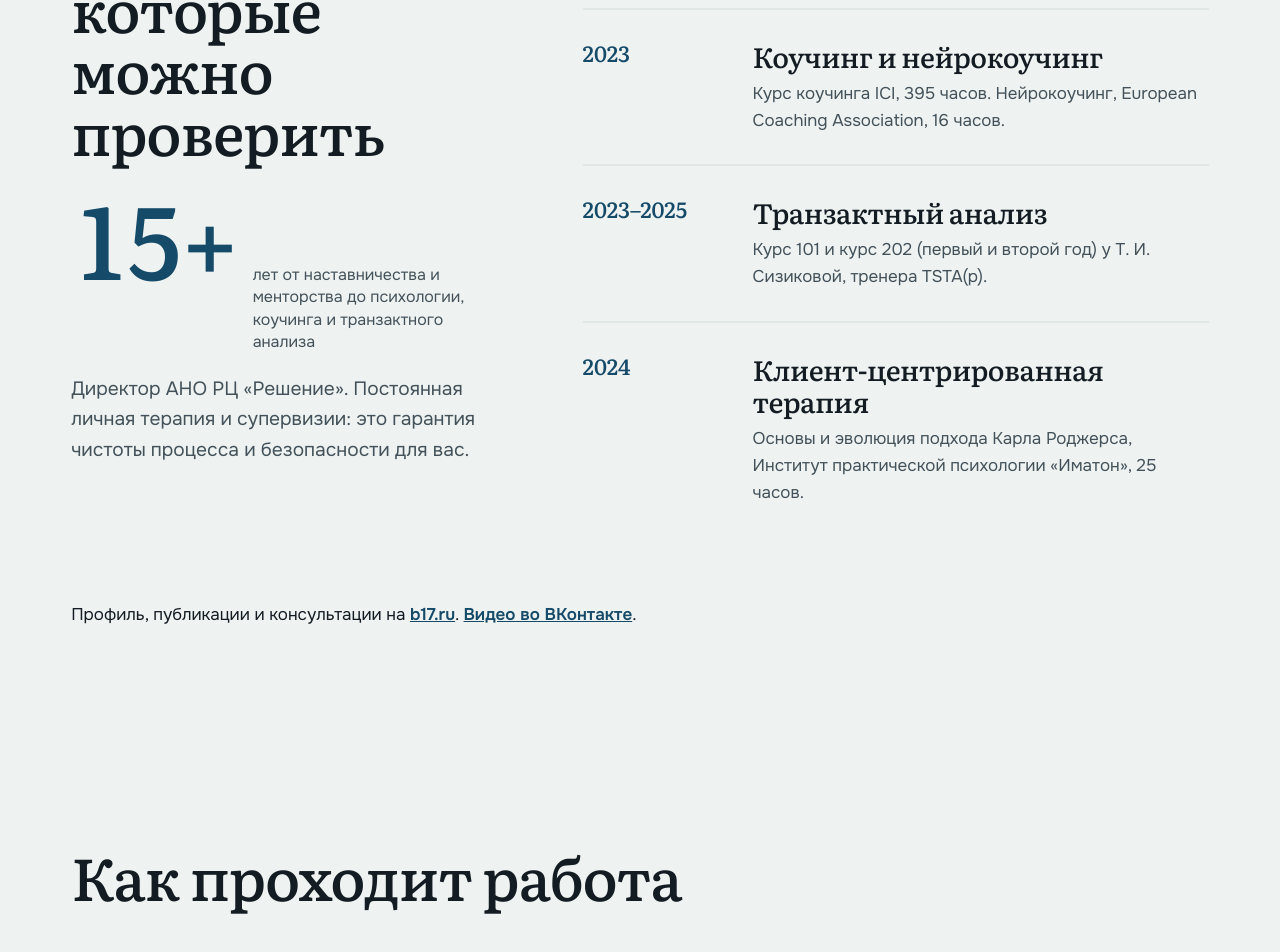
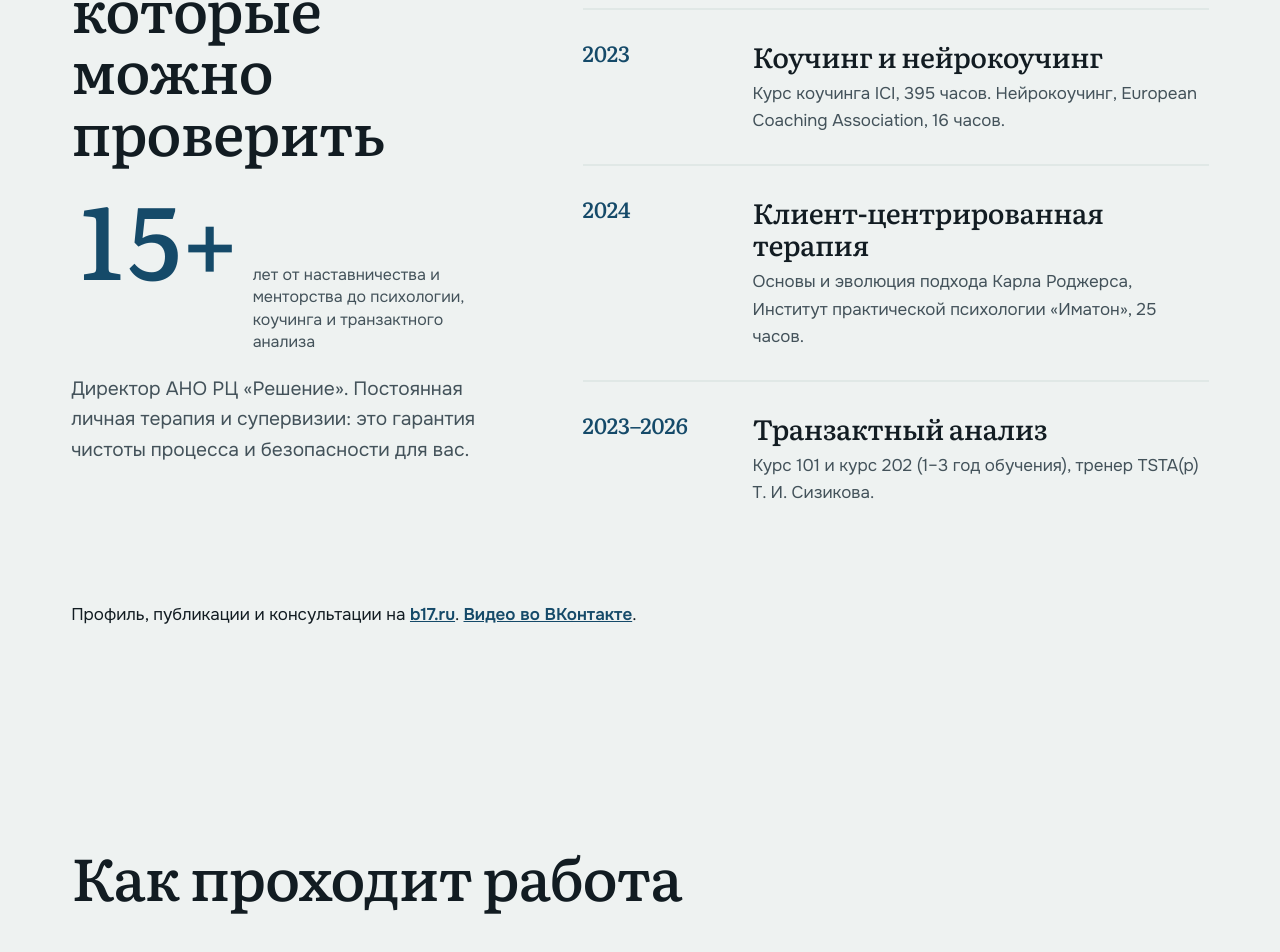
Before and after one commit to murzzsite/kuftyak-psy, a plain HTML site: page index.html in a window 1280 px wide. Shown: the part 9450-10402 px from the top of the page. Drawn offline with Linux system fonts and the light colour scheme; animation ran at ten frames a second.

Commit message:
Хронология: порядок 2023/2024/2023–2026, курс 1–3 год
Co-Authored-By: Claude Sonnet 5.5 <noreply@anthropic.com>

```diff
--- a/index.html
+++ b/index.html
@@ -262,8 +262,8 @@
   <ol class="path" data-stagger>
     <li><time>2021–2023</time><div><h3>Магистр психологии</h3><p>Московский институт психоанализа, направление «Практическая психология и коучинг», 2034 часа.</p></div></li>
     <li><time>2023</time><div><h3>Коучинг и нейрокоучинг</h3><p>Курс коучинга ICI, 395 часов. Нейрокоучинг, European Coaching Association, 16 часов.</p></div></li>
-    <li><time>2023–2025</time><div><h3>Транзактный анализ</h3><p>Курс 101 и курс 202 (первый и второй год) у Т. И. Сизиковой, тренера TSTA(p).</p></div></li>
     <li><time>2024</time><div><h3>Клиент-центрированная терапия</h3><p>Основы и эволюция подхода Карла Роджерса, Институт практической психологии «Иматон», 25 часов.</p></div></li>
+    <li><time>2023–2026</time><div><h3>Транзактный анализ</h3><p>Курс 101 и курс 202 (1–3 год обучения), тренер TSTA(p) Т. И. Сизикова.</p></div></li>
   </ol>
   <p class="about__links" data-reveal>Профиль, публикации и консультации на <a href="https://www.b17.ru/vladimir_kuftyak/" target="_blank" rel="noopener">b17.ru</a>. <a href="https://vk.ru/clip-223681038_456243610?c=1" target="_blank" rel="noopener">Видео во ВКонтакте</a>.</p>
 </section>
```
